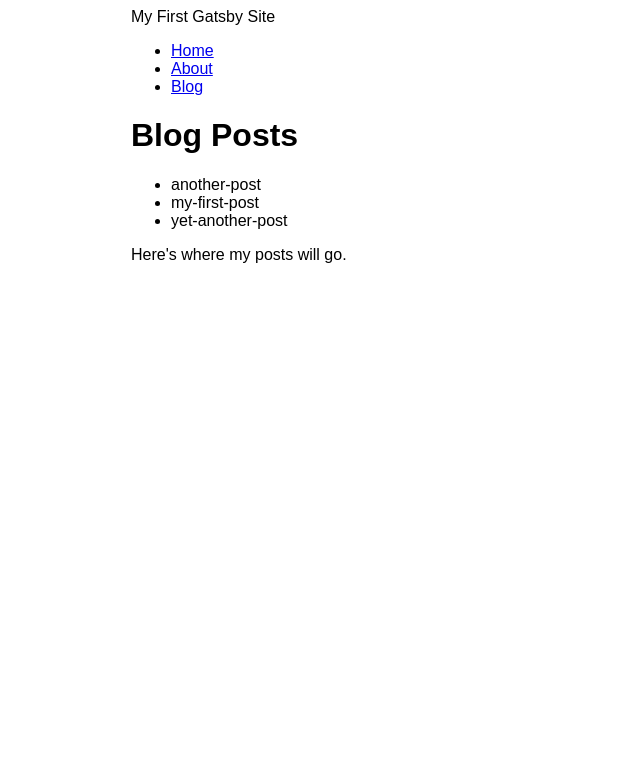
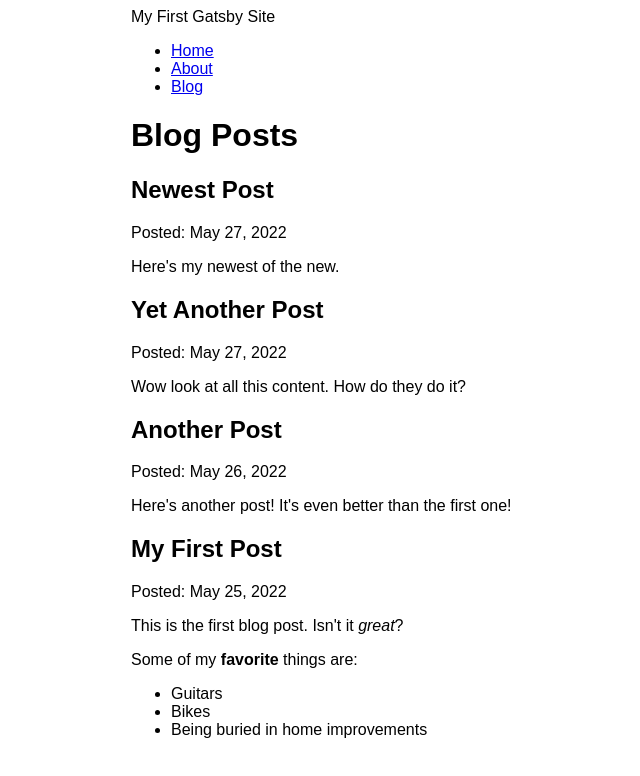
Before and after one commit to zachsgarden/gatzby-blog, a Gatsby site: page /blog in a window 1280 px wide. Shown: the whole page, without its empty margins (259-899 px from the left). Built offline with nearby package versions, Linux system fonts and the light colour scheme; Gatsby itself is replaced by a stand-in of ours.

Commit message:
end of step 5

```diff
--- a/blog/another-post.mdx
+++ b/blog/another-post.mdx
@@ -0,0 +1,6 @@
+---
+title: "Another Post"
+date: "2022-05-26"
+---
+
+Here's another post! It's even better than the first one!
--- a/blog/my-first-post.mdx
+++ b/blog/my-first-post.mdx
@@ -0,0 +1,12 @@
+---
+title: "My First Post"
+date: "2022-05-25"
+---
+
+This is the first blog post. Isn't it *great*?
+
+Some of my **favorite** things are:
+
+* Guitars
+* Bikes
+* Being buried in home improvements
--- /dev/null
+++ b/blog/newest-blog-post.mdx
@@ -0,0 +1,6 @@
+---
+title: "Newest Post"
+date: "2022-05-27"
+---
+
+Here's my newest of the new.
--- a/blog/yet-another-post.mdx
+++ b/blog/yet-another-post.mdx
@@ -0,0 +1,6 @@
+---
+title: "Yet Another Post"
+date: "2022-05-27"
+---
+
+Wow look at all this content. How do they do it?
--- a/gatsby-config.js
+++ b/gatsby-config.js
@@ -12,5 +12,6 @@
         path: `${__dirname}/blog`,
       }
     },
+    "gatsby-plugin-mdx"
   ],
 };
--- a/package.json
+++ b/package.json
@@ -15,8 +15,11 @@
     "clean": "gatsby clean"
   },
   "dependencies": {
+    "@mdx-js/mdx": "^1.6.22",
+    "@mdx-js/react": "^1.6.22",
     "gatsby": "^4.14.1",
     "gatsby-plugin-image": "^2.14.1",
+    "gatsby-plugin-mdx": "^3.15.0",
     "gatsby-plugin-sharp": "^4.14.1",
     "gatsby-source-filesystem": "^4.15.0",
     "react": "^17.0.1",
--- a/src/pages/blog.js
+++ b/src/pages/blog.js
@@ -1,29 +1,38 @@
 import * as React from 'react'
 import { graphql } from 'gatsby'
+import { MDXRenderer } from 'gatsby-plugin-mdx'
 import Layout from '../components/layout'
 
 const BlogPage = ({ data }) => {
     return (
         <Layout pageTitle="Blog Posts">
-            <ul>
-                {
-                    data.allFile.nodes.map(node => (
-                        <li key={node.name}>
-                            {node.name}
-                        </li>
-                    ))
-                }
-            </ul>
-            <p> Here's where my posts will go.</p>
+
+            {
+                data.allMdx.nodes.map(node => (
+                    <article key={node.id}>
+                        <h2>{node.frontmatter.title}</h2>
+                        <p>Posted: {node.frontmatter.date}</p>
+                        <MDXRenderer>
+                            {node.body}
+                        </MDXRenderer>
+                    </article>
+                ))
+            }
+
         </Layout>
     )
 }
 
 export const query = graphql`
   query {
-    allFile(filter: {sourceInstanceName: {eq: "blog"}}) {
+    allMdx(sort: {fields: frontmatter___date, order: DESC}) {
       nodes {
-        name
+        frontmatter {
+            title
+            date(formatString: "MMMM D, YYYY")
+        }
+        id
+        body
       }
     }
   }
```
Also changed, not shown: 1 other file.
